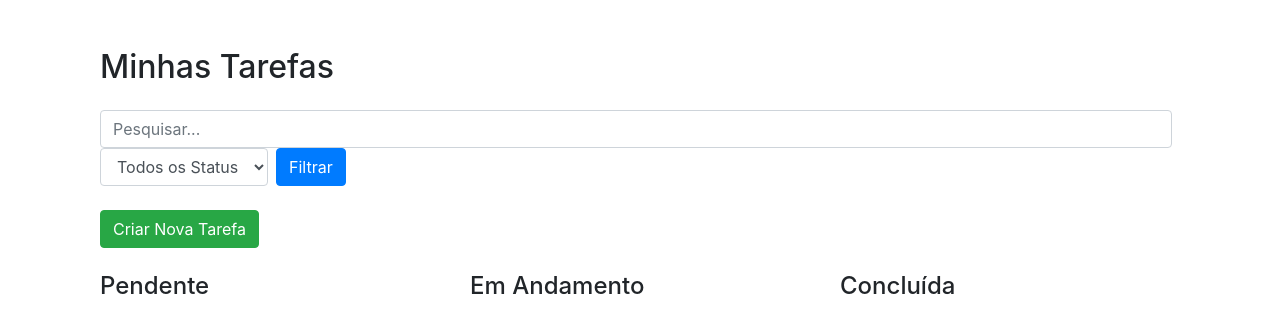
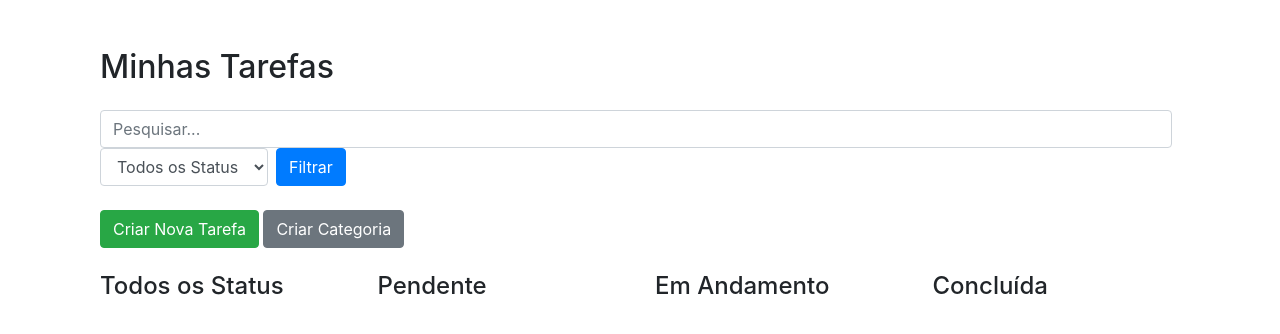
Before and after one commit to erikmarquesbenetti07/Gerenciador_de_Tarefas, a Django app: page /tasks/ in a window 1280 px wide. Shown: the part 56-390 px from the top of the page. Run offline with Django 5.2, Linux system fonts and the light colour scheme; a user stored in the database is signed in; data comes from the database, SQL or seed files in the repository; both versions use the stored data as it was after the commit; some libraries are stand-ins or nearby versions.

Commit message:
Criação de Categoria pelo usuario

```diff
--- a/tasks/templates/tasks/task_list.html
+++ b/tasks/templates/tasks/task_list.html
@@ -18,39 +18,82 @@
 
     <!-- Link para Criar Nova Tarefa -->
     <a href="{% url 'task_create' %}" class="btn btn-success mb-4">Criar Nova Tarefa</a>
+    <a href="{% url 'category_create' %}" class="btn btn-secondary mb-4">Criar Categoria</a>
 
     <div class="row">
-        <div class="col-md-4">
+        <div class="col-md-3">
+            <h4>Todos os Status</h4>
+            <ul id="all-tasks" class="task-list list-group">
+                {% for task in tasks %}
+                    <li class="task-item list-group-item" data-task-id="{{ task.id }}">
+                        {{ task.title }} - {{ task.get_status_display }}
+                        <div class="btn-group float-right" role="group">
+                            <a href="{% url 'task_detail' task.pk %}" class="btn btn-info btn-sm">Detalhes</a>
+                            <a href="{% url 'task_update' task.pk %}" class="btn btn-warning btn-sm">Editar</a>
+                            <form action="{% url 'task_delete' task.pk %}" method="post" style="display:inline;">
+                                {% csrf_token %}
+                                <button type="submit" class="btn btn-danger btn-sm">Excluir</button>
+                            </form>
+                        </div>
+                    </li>
+                {% endfor %}
+            </ul>
+        </div>
+        <div class="col-md-3">
             <h4>Pendente</h4>
             <ul id="pending-tasks" class="task-list list-group">
                 {% for task in tasks %}
                     {% if task.status == 'P' %}
                         <li class="task-item list-group-item" data-task-id="{{ task.id }}">
                             {{ task.title }}
+                            <div class="btn-group float-right" role="group">
+                                <a href="{% url 'task_detail' task.pk %}" class="btn btn-info btn-sm">Detalhes</a>
+                                <a href="{% url 'task_update' task.pk %}" class="btn btn-warning btn-sm">Editar</a>
+                                <form action="{% url 'task_delete' task.pk %}" method="post" style="display:inline;">
+                                    {% csrf_token %}
+                                    <button type="submit" class="btn btn-danger btn-sm">Excluir</button>
+                                </form>
+                            </div>
                         </li>
                     {% endif %}
                 {% endfor %}
             </ul>
         </div>
-        <div class="col-md-4">
+        <div class="col-md-3">
             <h4>Em Andamento</h4>
             <ul id="in-progress-tasks" class="task-list list-group">
                 {% for task in tasks %}
                     {% if task.status == 'E' %}
                         <li class="task-item list-group-item" data-task-id="{{ task.id }}">
                             {{ task.title }}
+                            <div class="btn-group float-right" role="group">
+                                <a href="{% url 'task_detail' task.pk %}" class="btn btn-info btn-sm">Detalhes</a>
+                                <a href="{% url 'task_update' task.pk %}" class="btn btn-warning btn-sm">Editar</a>
+                                <form action="{% url 'task_delete' task.pk %}" method="post" style="display:inline;">
+                                    {% csrf_token %}
+                                    <button type="submit" class="btn btn-danger btn-sm">Excluir</button>
+                                </form>
+                            </div>
                         </li>
                     {% endif %}
                 {% endfor %}
             </ul>
         </div>
-        <div class="col-md-4">
+        <div class="col-md-3">
             <h4>Concluída</h4>
             <ul id="completed-tasks" class="task-list list-group">
                 {% for task in tasks %}
                     {% if task.status == 'C' %}
                         <li class="task-item list-group-item" data-task-id="{{ task.id }}">
                             {{ task.title }}
+                            <div class="btn-group float-right" role="group">
+                                <a href="{% url 'task_detail' task.pk %}" class="btn btn-info btn-sm">Detalhes</a>
+                                <a href="{% url 'task_update' task.pk %}" class="btn btn-warning btn-sm">Editar</a>
+                                <form action="{% url 'task_delete' task.pk %}" method="post" style="display:inline;">
+                                    {% csrf_token %}
+                                    <button type="submit" class="btn btn-danger btn-sm">Excluir</button>
+                                </form>
+                            </div>
                         </li>
                     {% endif %}
                 {% endfor %}
@@ -65,6 +108,7 @@
         var pendingTasks = document.getElementById('pending-tasks');
         var inProgressTasks = document.getElementById('in-progress-tasks');
         var completedTasks = document.getElementById('completed-tasks');
+        var allTasks = document.getElementById('all-tasks');
 
         var sortablePending = new Sortable(pendingTasks, {
             group: 'tasks',
@@ -90,6 +134,21 @@
             }
         });
 
+        var sortableAll = new Sortable(allTasks, {
+            group: 'tasks',
+            animation: 150,
+            onEnd: function (evt) {
+                // Atualiza o status com base na coluna onde a tarefa foi movida
+                if (evt.to === pendingTasks) {
+                    updateTaskStatus(evt.item.dataset.taskId, 'P');
+                } else if (evt.to === inProgressTasks) {
+                    updateTaskStatus(evt.item.dataset.taskId, 'E');
+                } else if (evt.to === completedTasks) {
+                    updateTaskStatus(evt.item.dataset.taskId, 'C');
+                }
+            }
+        });
+
         function updateTaskStatus(taskId, status) {
             fetch(`/tasks/${taskId}/update_status/`, {
                 method: 'POST',
--- a/tasks/urls.py
+++ b/tasks/urls.py
@@ -10,4 +10,5 @@
     path('signup/', views.signup, name='signup'),
     path('<int:pk>/update_status/', views.update_task_status, name='update_task_status'),  # Adicionar URL para atualizar o status
     path('report/', views.task_report, name='task_report'),  # Adicionar URL para o relatório
+    path('category/create/', views.category_create, name='category_create'),  # Adicionar URL para criar categoria
 ]
--- a/tasks/views.py
+++ b/tasks/views.py
@@ -1,8 +1,8 @@
 from django.shortcuts import render, redirect, get_object_or_404
 from django.contrib.auth.decorators import login_required
 from django.contrib.auth.forms import UserCreationForm
-from .models import Task, Comment
-from .forms import TaskForm, CommentForm
+from .models import Task, Comment, Category
+from .forms import TaskForm, CommentForm, CategoryForm
 from django.db.models import Q, Count
 from django.http import JsonResponse
 from django.views.decorators.csrf import csrf_exempt
@@ -117,3 +117,16 @@
         except Exception as e:
             return JsonResponse({'status': 'error', 'message': str(e)})
     return JsonResponse({'status': 'error', 'message': 'Método não permitido'}, status=405)
+
+@login_required
+def category_create(request):
+    if request.method == 'POST':
+        form = CategoryForm(request.POST)
+        if form.is_valid():
+            category = form.save(commit=False)
+            category.user = request.user
+            category.save()
+            return redirect('task_list')
+    else:
+        form = CategoryForm()
+    return render(request, 'tasks/category_form.html', {'form': form})
```
Also changed, not shown: tasks/forms.py (+9 -1 lines), tasks/models.py (+8 -7 lines), tasks/templates/tasks/category_form.html (added, +12 -0 lines), db.sqlite3, tasks/migrations/0004_category_user.py (added).
